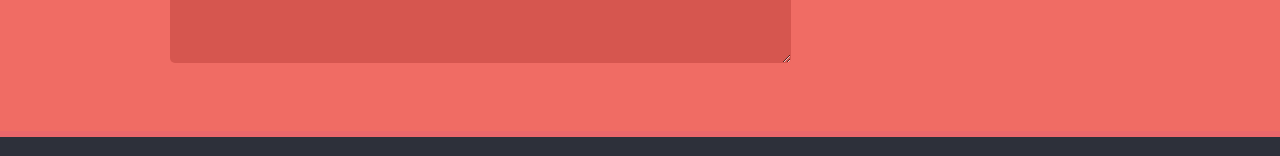
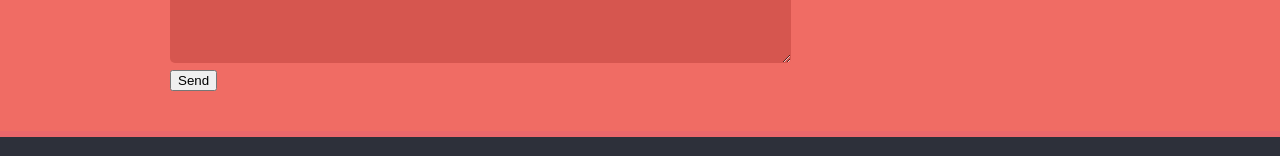
Before and after one commit to qvirus2/singolo, a plain HTML site: page singolo3.html in a window 1280 px wide. Shown: the part 517-673 px from the top of the page. Drawn offline with nearby package versions, Linux system fonts and the light colour scheme.

Commit message:
feat: add button form

```diff
--- a/singolo3.html
+++ b/singolo3.html
@@ -21,6 +21,9 @@
                             <input type="email" name="email" placeholder="Email (Required)">
                             <input type="Subject" name="Subject" placeholder="Subject">
                             <textarea name="describe" placeholder="Describe your project in detail"></textarea>
+                            <div class="Get-a-Quote__button">
+                                <button type="submit" class="button">Send</button>
+                            </div>
                         </form>
                     </div>
                     <div class="Get-a-Quote__contact">
```
Also changed, not shown: singolo3.css (+4 -4 lines).
